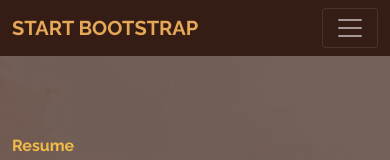
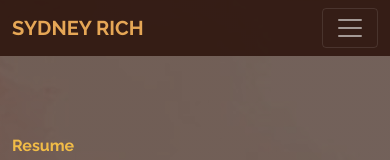
Before and after one commit to sydney-rich/sydneyrichresume, a plain HTML site: page index.html in a window 390 px wide. Shown: the top 160 px of the page. Drawn offline with nearby package versions, Linux system fonts and the light colour scheme.

Commit message:
Add files via upload

```diff
--- a/index.html
+++ b/index.html
@@ -26,7 +26,7 @@
         <!-- Navigation-->
            <nav class="navbar navbar-expand-lg navbar-dark py-lg-4" id="mainNav">
             <div class="container">
-                <a class="navbar-brand text-uppercase fw-bold d-lg-none" href="index.html">Start Bootstrap</a>
+                <a class="navbar-brand text-uppercase fw-bold d-lg-none" href="index.html">Sydney Rich</a>
                 <button class="navbar-toggler" type="button" data-bs-toggle="collapse" data-bs-target="#navbarSupportedContent" aria-controls="navbarSupportedContent" aria-expanded="false" aria-label="Toggle navigation"><span class="navbar-toggler-icon"></span></button>
                 <div class="collapse navbar-collapse" id="navbarSupportedContent">
                     <ul class="navbar-nav mx-auto">
```
